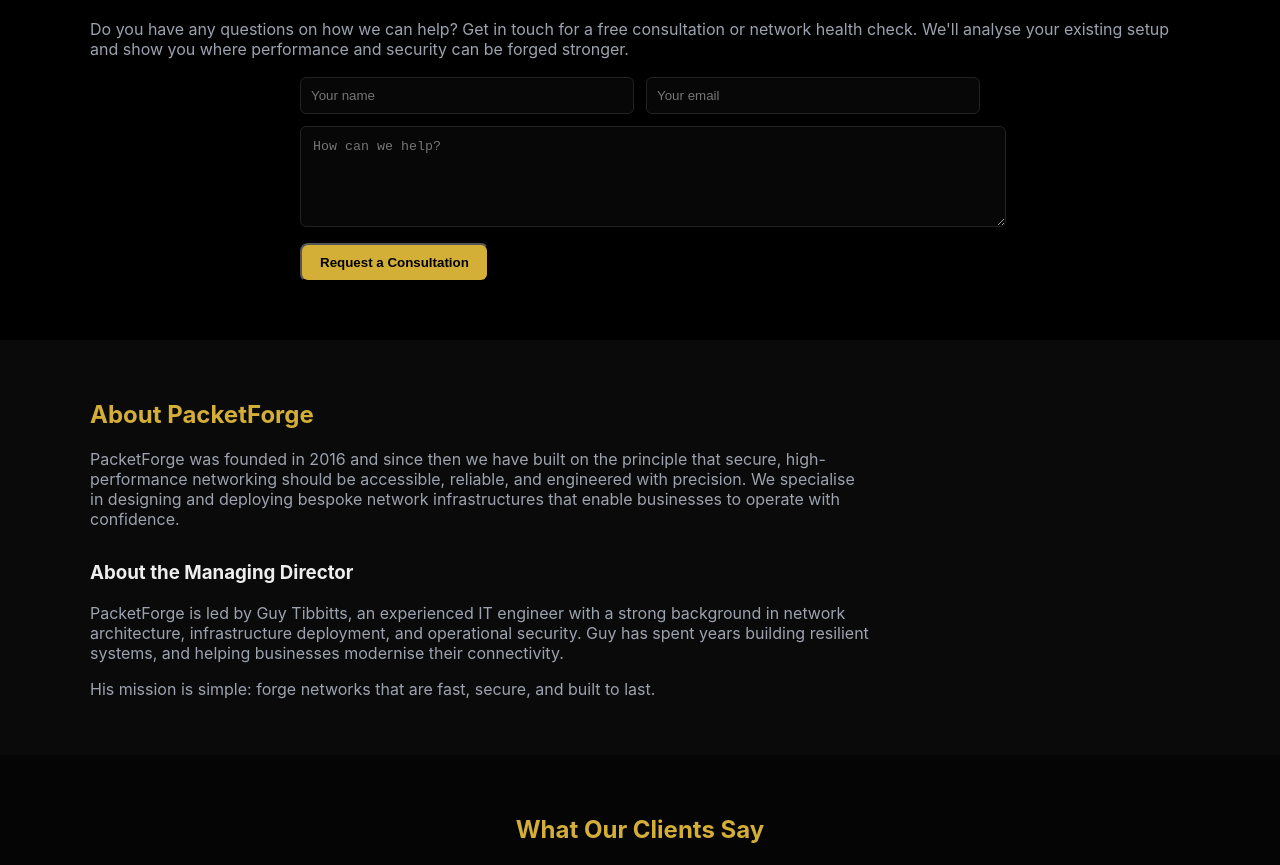
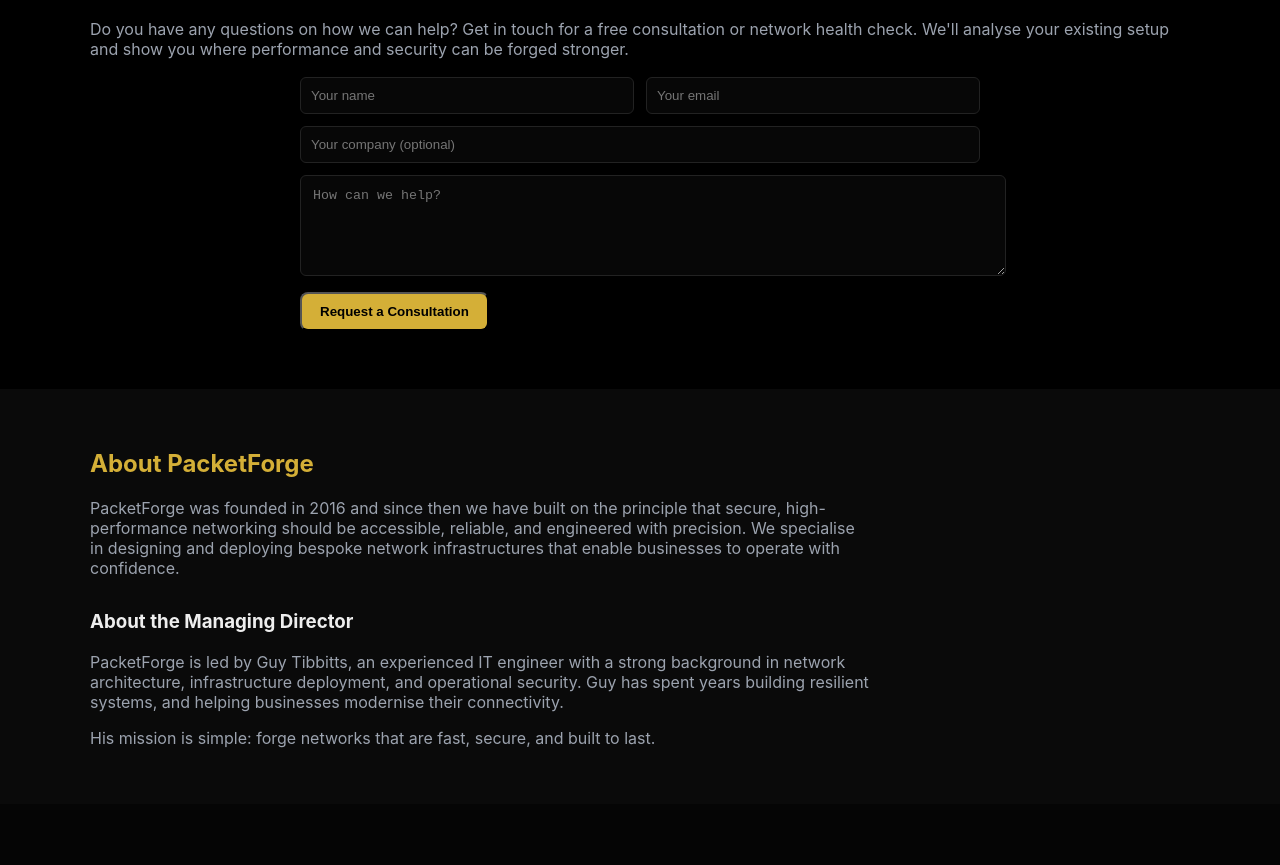
Before and after one commit to gitguy158/packetforge-website, a Next.js app: page / in a window 1280 px wide. Shown: the part 1028-1893 px from the top of the page. Built offline with nearby package versions, Linux system fonts and the light colour scheme.

Commit message:
Update index.js

```diff
--- a/pages/index.js
+++ b/pages/index.js
@@ -232,6 +232,19 @@ export default function Home() {
                       color: '#eee',
                     }}
                   />
+                  <input
+                    name="company"
+                    placeholder="Your company (optional)"
+                    autoComplete="organization"
+                    style={{
+                    padding: 10,
+                    borderRadius: 6,
+                    border: '1px solid #222',
+                    background: '#070707',
+                    color: '#eee',
+                    gridColumn: 'span 2',
+                  }}
+                />
                 </div>
                 <textarea
                   name="message"
```
